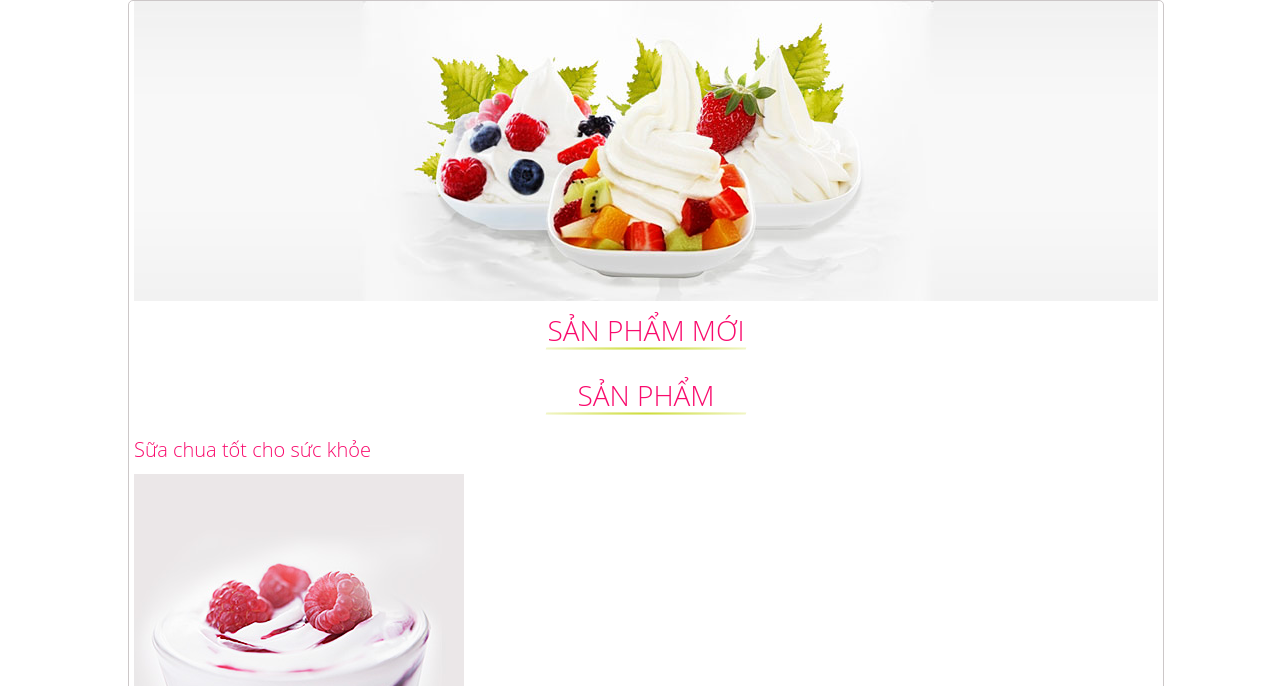
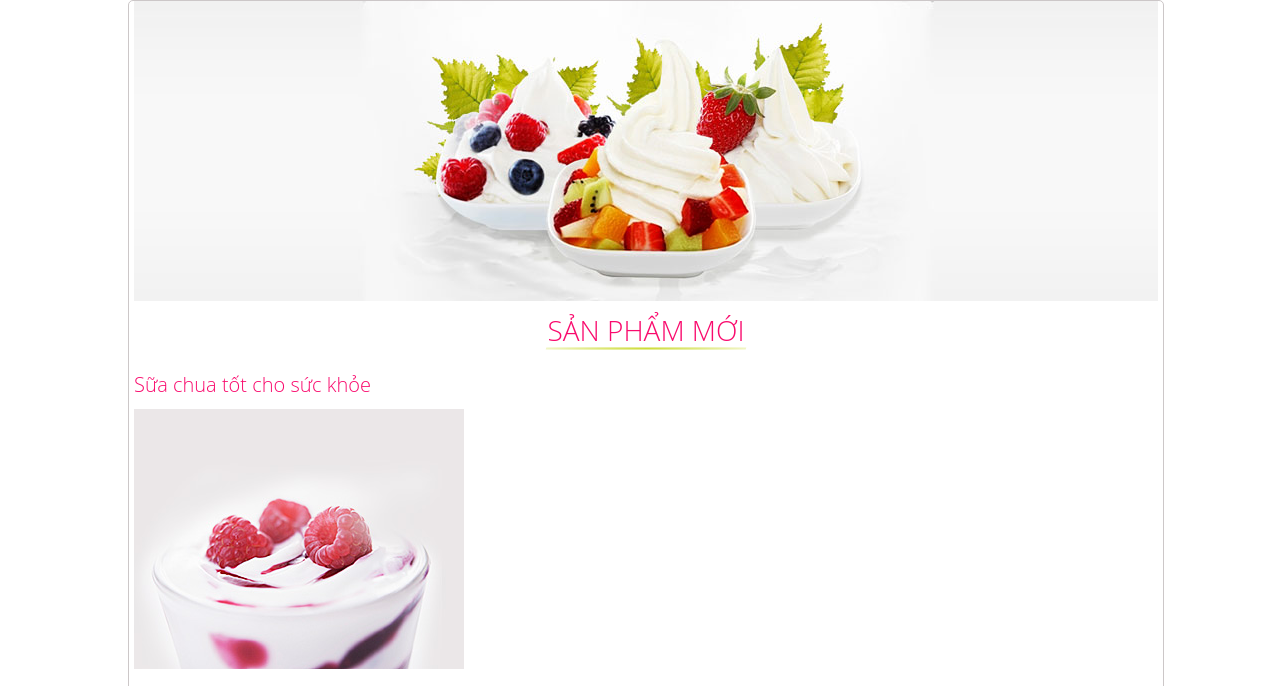
Before and after one commit to hao4533/B2305569-CT188, a plain HTML site: page index.html in a window 1280 px wide. Shown: the part 102-788 px from the top of the page. Drawn offline with Linux system fonts and the light colour scheme; files whose address does not match are found by name.

Commit message:
Update index.html

```diff
--- a/index.html
+++ b/index.html
@@ -53,7 +53,6 @@ tìm..."
       <article>
         <img class="round-figure" src="images/trangchu/bg-home.jpg" alt="" />
         <h1>Sản Phẩm Mới</h1>
-        <h1>Sản Phẩm</h1>
         <section class="media-left">
           <h2>Sữa chua tốt cho sức khỏe</h2>
           <img src="images/trangchu/yogurt.jpg" alt="" />
```
